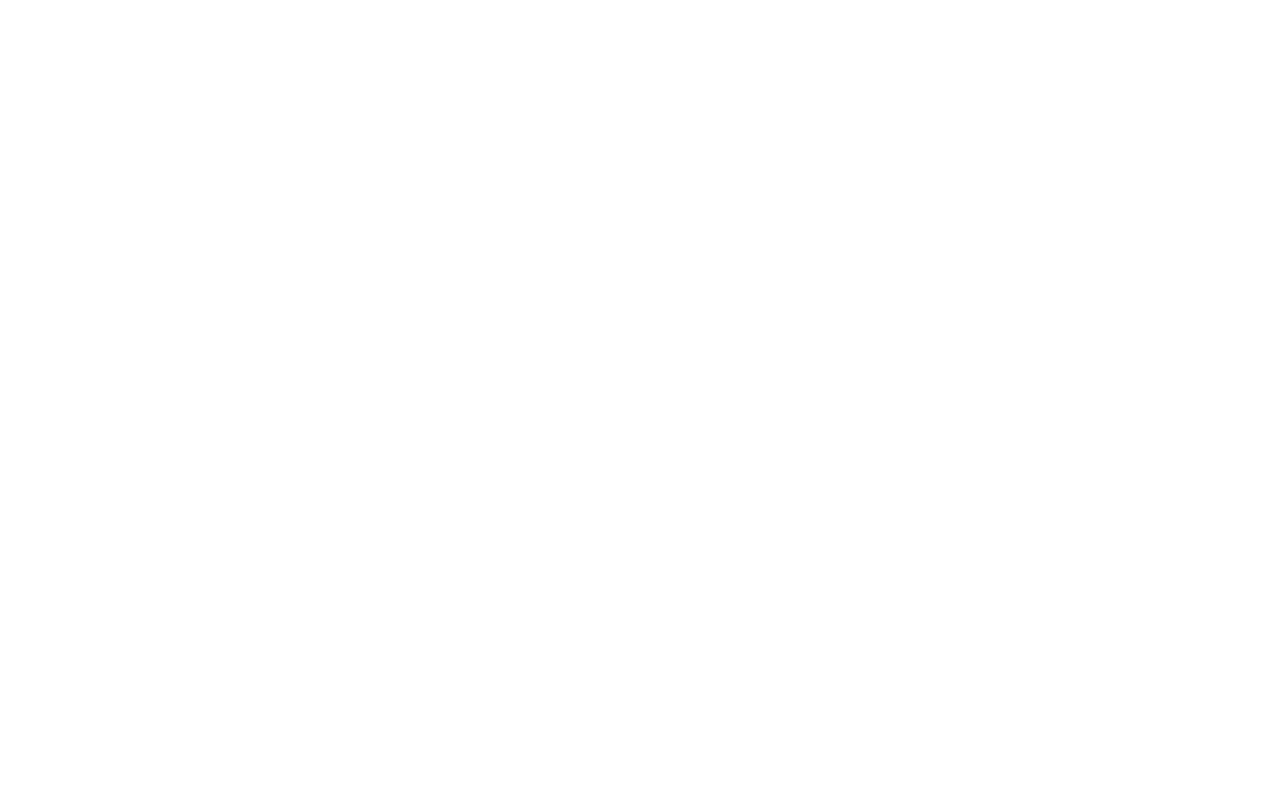
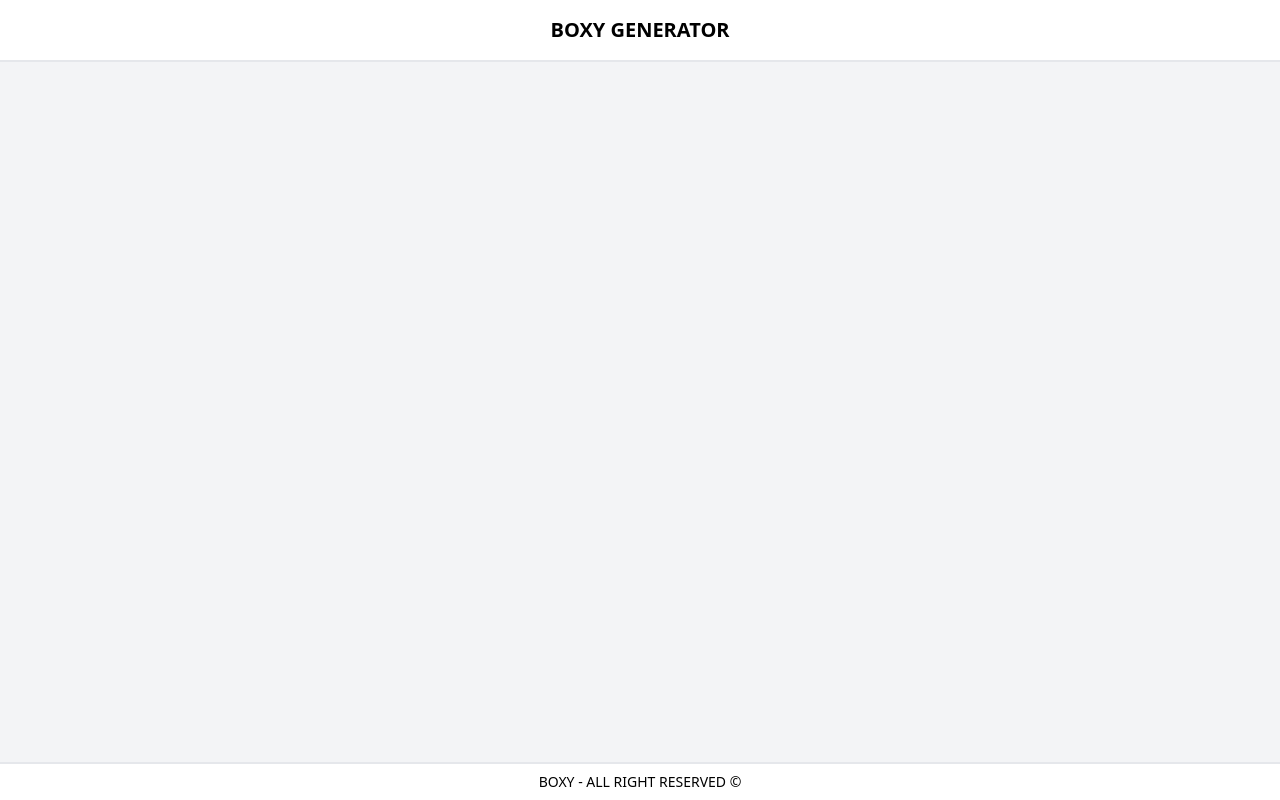
Before and after one commit to Ahmedogbinto/Boxy-generator, a React (Vite) app: page / in a window 1280 px wide. Built offline with nearby package versions, Linux system fonts and the light colour scheme.

Commit message:
Mise en place de la boxy generator

```diff
--- a/src/App.jsx
+++ b/src/App.jsx
@@ -1,6 +1,19 @@
+import Header from "./components/Header";
+import Footer from "./components/Footer";
+
 function App() {
   return (
-    <div>
+    // Mise en place de notre application
+    <div className="min-h-screen flex flex-col">
+      <Header/>
+
+      <main className="flex flex-wrap justify-center items-center flex-grow bg-gray-100 px-10 md:flex-nowrap">
+
+      </main>
+      {/* <LeftSide/> */}
+      {/* <Visualization/> */}
+
+      <Footer/>
 
     </div>
   );
--- /dev/null
+++ b/src/components/Footer.jsx
@@ -0,0 +1,7 @@
+export default function Footer() {
+  return (
+    <footer className="p-2 border-t-2 border-gray-200"  >
+        <p className="text-sm text-center uppercase">  Boxy - All Right reserved ©</p>
+    </footer>
+  )
+}
--- /dev/null
+++ b/src/components/Header.jsx
@@ -0,0 +1,8 @@
+export default function Header() {
+  return (
+    <header className="p-4 border-b-2 border-gray-200">
+        <h1 className="text-xl text-center uppercase font-semibold">Boxy Generator</h1>
+
+    </header>
+  )
+}
```
